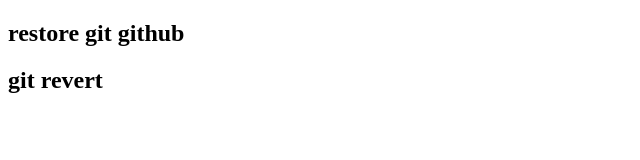
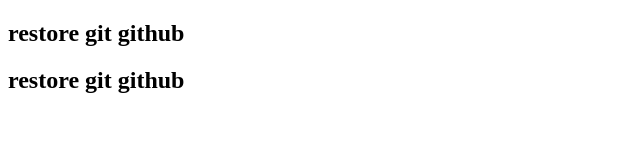
Before and after one commit to jaatji3093/git-restore, a plain HTML site: page index.html in a window 1280 px wide. Shown: the whole page, without its empty margins (0-640 px from the left). Drawn offline with Linux system fonts and the light colour scheme.

Commit message:
Revert "second"
This reverts commit eab151eaf0dc6cfdfbc5fbe079020ab615c2e377.

```diff
--- a/index.html
+++ b/index.html
@@ -7,6 +7,6 @@
 </head>
 <body>
     <h2>restore git github</h2>
-    <h2>git revert</h2>
+    <h2>restore git github</h2>
 </body>
 </html>
```
